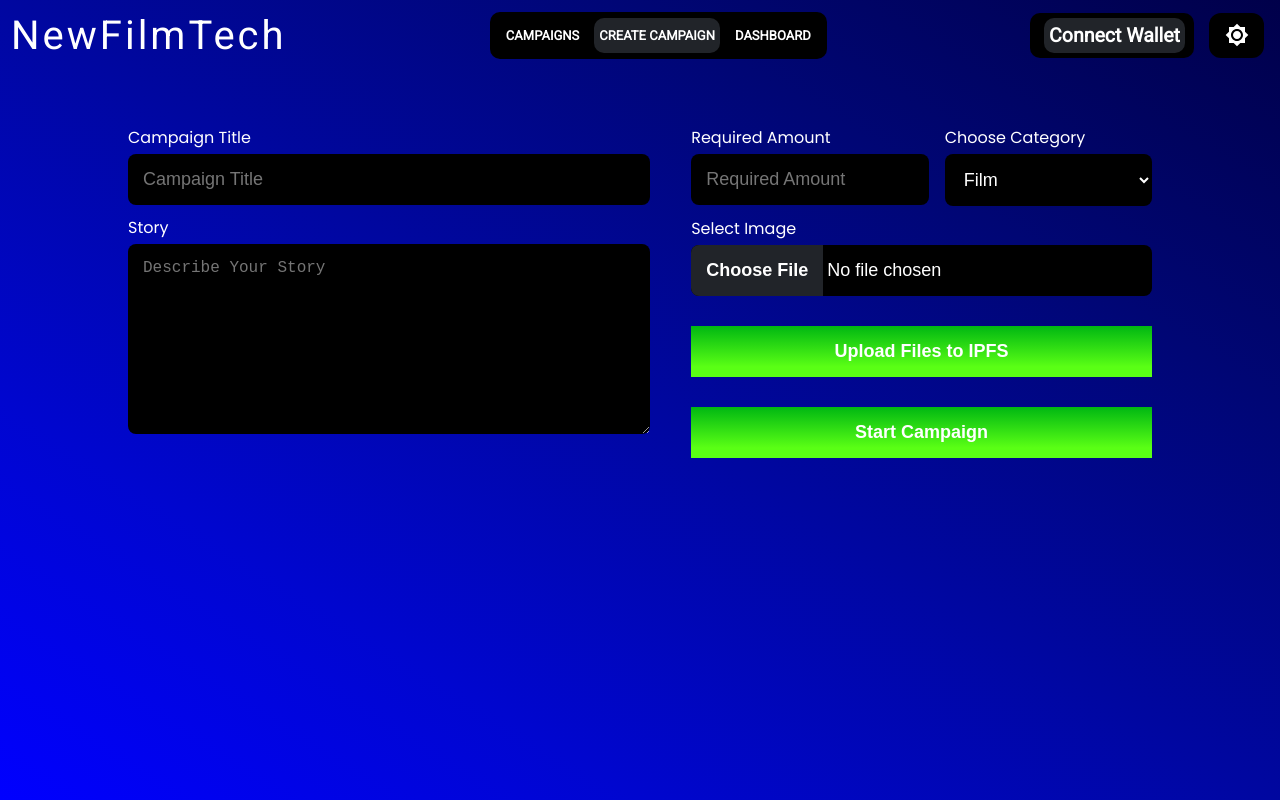
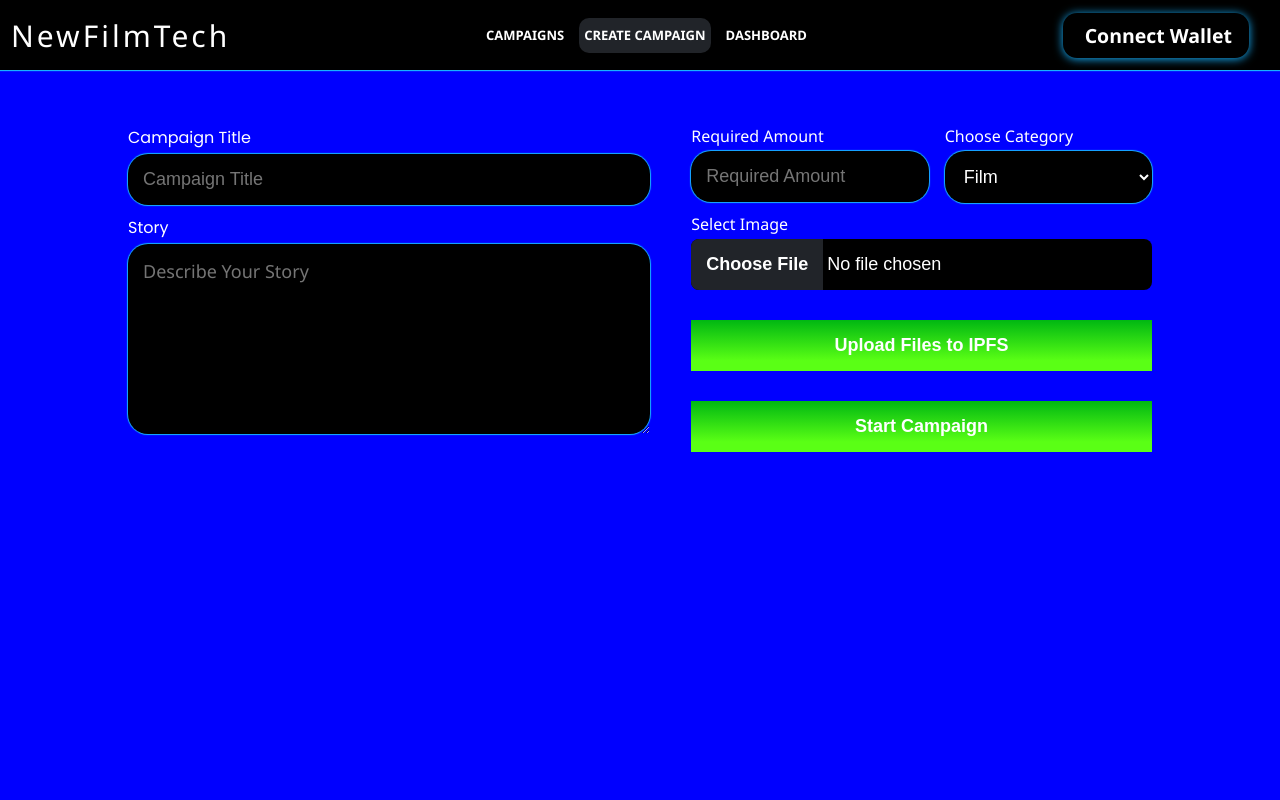
Before and after one commit to DavidCBarbedillo/web3-fundraiser-yt, a Next.js app: page /createcampaign in a window 1280 px wide. Built offline with nearby package versions, Linux system fonts and the light colour scheme; a web font is replaced by a local one; what ipfs-http-client would draw is missing.

Commit message:
Design CSS Styled Componets

```diff
--- a/components/Form/Components/FormLeftWrapper.js
+++ b/components/Form/Components/FormLeftWrapper.js
@@ -41,12 +41,20 @@ const Input = styled.input`
   outline:none;
   font-size:large;
   width:100% ;
+  box-shadow: 0 0 1px 1px #17b2ff;
+  -webkit-border-radius: 20px !important;
+  -moz-border-radius: 20px !important;
+  border-radius: 20px !important;
+  -webkit-border: 20px !important;
+  -moz-border: 20px !important;
+  border: 20px !important;
 `
 
 const TextArea = styled.textarea`
   padding:15px;
   background-color:${(props) => props.theme.bgDiv} ;
   color:${(props) => props.theme.color} ;
+  font-family: "Segoe UI";
   margin-top:4px;
   border:none;
   border-radius:8px ;
@@ -56,6 +64,13 @@ const TextArea = styled.textarea`
   min-width:100%;
   overflow-x:hidden;
   min-height:160px ;
+  box-shadow: 0 0 1px 1px #17b2ff;
+  -webkit-border-radius: 20px !important;
+  -moz-border-radius: 20px !important;
+  border-radius: 20px !important;
+  -webkit-border: 20px !important;
+  -moz-border: 20px !important;
+  border: 20px !important;
 `
 
 export default FormLeftWrapper;
--- a/components/Form/Components/FormRightWrapper.js
+++ b/components/Form/Components/FormRightWrapper.js
@@ -87,7 +87,7 @@ const FormRight = styled.div`
 const FormInput = styled.div`
   display:flex ;
   flex-direction:column;
-  font-family:'poppins';
+  font-family:'Segoe UI';
   margin-top:10px ;
 `
 
@@ -107,6 +107,13 @@ const Input = styled.input`
   outline:none;
   font-size:large;
   width:100% ;
+  box-shadow: 0 0 1px 1px #17b2ff;
+  -webkit-border-radius: 20px !important;
+  -moz-border-radius: 20px !important;
+  border-radius: 20px !important;
+  -webkit-border: 20px !important;
+  -moz-border: 20px !important;
+  border: 20px !important;
 `
 
 const RowFirstInput = styled.div`
@@ -131,6 +138,13 @@ const Select = styled.select`
   outline:none;
   font-size:large;
   width:100% ;
+  box-shadow: 0 0 1px 1px #17b2ff;
+  -webkit-border-radius: 20px !important;
+  -moz-border-radius: 20px !important;
+  border-radius: 20px !important;
+  -webkit-border: 20px !important;
+  -moz-border: 20px !important;
+  border: 20px !important;
 `
 
 const Image = styled.input`
--- a/components/Form/Form.js
+++ b/components/Form/Form.js
@@ -112,6 +112,7 @@ const FormWrapper = styled.div`
 
 const FormMain = styled.div`
     width:80%;
+
 `
 
 const FormInputsWrapper = styled.div`
--- a/components/layout/Header.js
+++ b/components/layout/Header.js
@@ -19,6 +19,12 @@ const HeaderWrapper = styled.div`
   display: flex;
   justify-content: space-between;
   align-items: center;
+  background-color: black;
+  box-shadow: 0 0 1px 1px #17b2ff;
+  display: flex;
+  font-size: calc(10px + 2vmin);
+  color: white;
+
 `
 
 export default Header
--- a/components/layout/components/HeaderLogo.js
+++ b/components/layout/components/HeaderLogo.js
@@ -8,9 +8,9 @@ const HeaderLogo = () => {
 
 const Logo = styled.h1`
   font-weight: normal;
-  font-size: 40px;
+  font-size: 30px;
   margin-left: 11px;
-  font-family: 'Roboto';
+  font-family: 'Segoe UI';
   letter-spacing: 3px;
   cursor: pointer;
 `
--- a/components/layout/components/HeaderNav.js
+++ b/components/layout/components/HeaderNav.js
@@ -36,7 +36,7 @@ const HeaderNavLinks = styled.div`
   justify-content: space-between;
   background-color: ${(props) => props.active ? props.theme.bgSubDiv : props.theme.bgDiv };
   height: 100%;
-  font-family: 'Roboto';
+  font-family: 'Segoe UI';
   margin: 5px;
   border-radius: 10px;
   padding: 0 5px 0 5px;
--- a/components/layout/components/HeaderRight.js
+++ b/components/layout/components/HeaderRight.js
@@ -12,9 +12,7 @@ const HeaderRight = () => {
   return (
     <HeaderRightWrapper>
       <Wallet />
-      <ThemeToggle onClick={ThemeToggler.changeTheme}>
-      {ThemeToggler.theme === 'light' ? <DarkModeIcon /> : <Brightness7Icon />}
-      </ThemeToggle>
+
     </HeaderRightWrapper>
   )
 }
--- a/components/layout/components/Wallet.js
+++ b/components/layout/components/Wallet.js
@@ -56,20 +56,27 @@ const ConnectWalletWrapper = styled.div`
   display: flex;
   align-items: center;
   justify-content: space-between;
-  background-color: ${(props) => props.theme.bgDiv};
-  padding: 5px 9px;
+  background-color: black;
+  padding: 5px 12px;
   height: 100%;
-  color: ${(props) => props.theme.color};
-  border-radius: 10px;
+
+  border-radius: 14px;
   margin-right: 15px;
-  font-family: 'Roboto';
+  font-family: 'Segoe UI';
   font-weight: bold;
   font-size: small;
   cursor: pointer;
+  background: #00000010;
+  box-shadow: 0px 1px 10px #17b2ff;
+  color: #ffffff;
+
+
+
+
 `;
 
 const Address = styled.h2`
-    background-color: ${(props) => props.theme.bgSubDiv};
+    background-color: black;
     height: 100%;
     display: flex;
     align-items: center;
--- a/components/layout/themes.js
+++ b/components/layout/themes.js
@@ -1,15 +1,15 @@
 const light = {
-    color: "#000",
-    bgColor: '#efe7fd',
-    bgImage: 'linear-gradient(to right top, #0000ff, #0006cf, #0007a0, #000674, #00004a)',
-    bgDiv: '#fff',
-    bgSubDiv: '#efe7fd'
+    color: "#fff",
+    bgColor: 'blue',
+    bgImage: 'blue',
+    bgDiv: 'black',
+    bgSubDiv: 'rgb(33, 36, 41)'
 }
 
 const dark = {
     color: '#fff',
-    bgColor: '#923cb5',
-    bgImage: 'linear-gradient(to right top, #0000ff, #0006cf, #0007a0, #000674, #00004a)',
+    bgColor: 'blue',
+    bgImage: 'blue',
     bgDiv: 'black',
     bgSubDiv: 'rgb(33, 36, 41)'
 }
```
Also changed, not shown: pages/dashboard.js (+4 -3 lines), pages/index.js (+14 -4 lines).
